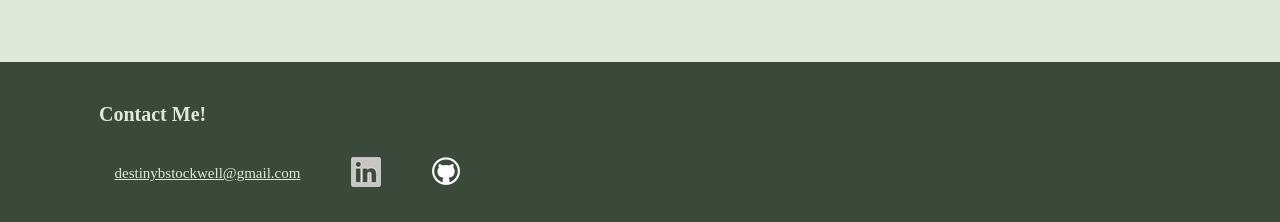
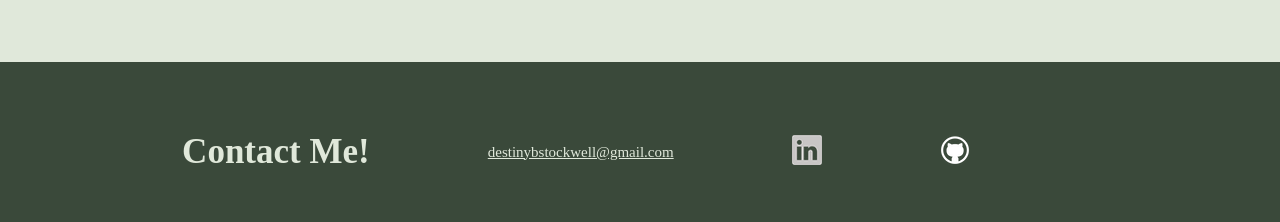
Before and after one commit to deststock/portfolio, a plain HTML site: page index.html in a window 1280 px wide. Shown: the part 2338-2560 px from the top of the page. Drawn offline with nearby package versions, Linux system fonts and the light colour scheme.

Commit message:
contact me changes

```diff
--- a/index.html
+++ b/index.html
@@ -69,6 +69,7 @@
             <div class="heading">
                 <h1>Projects</h1>
             </div>
+            <!-- project cards -->
             <div class="projectCard">
                 <div class="projCol1">
                     <h3> Education Connection | Full Stack Developer | <a href="https://github.com/deststock/EducationConnection" target="_blank"><img src="/static/GitHub.png" alt="GitHub logo"></a></h3>
@@ -110,8 +111,8 @@
     <section id="contactMe">
         <div class="container4">
             <div class="contactInfo">
-                <h1>Contact Me!</h1>
                 <div class="links">
+                    <h1>Contact Me!</h1>
                     <a href="mailto:destinybstockwell@gmail.com" target="_blank" class="email"> destinybstockwell@gmail.com </a>
                     <a href="https://www.linkedin.com/in/destiny-stockwell/" target="_blank"> <img src="/static/linkedinlogo.png" alt="linkedInLogo"></a>
                     <a href="https://github.com/deststock" target="_blank"> <img src="/static/GitHubWhite.png" alt="gitHubLogo"></a>
--- a/style.css
+++ b/style.css
@@ -18,11 +18,16 @@
     height: 70vh;
 }
 .links {
-    width: 35vw;
+    width: 80vw;
     display: flex;
     align-items: center;
     justify-content: space-evenly;
     padding-top: 20px;
+}
+
+.links h1 {
+    color: rgb(224, 232, 218);
+    font-size: 35px;
 }
 }
 
@@ -49,6 +54,11 @@
     align-items: flex-start;
     justify-content: space-evenly;
     padding-top: 20px;
+}
+
+.links h1 {
+    color: rgb(224, 232, 218);
+    font-size: 20px;
 }
 }
 
@@ -136,16 +146,11 @@ br {
     z-index: 3;
 }
 
-.contactInfo h1 {
-    color: rgb(224, 232, 218);
-    font-size: 20px;
-    padding: 10px 0px 10px 35px;
-}
-
 .contactInfo {
     margin-left: 5vw;
     width: 100%;
 }
+
 
 /* circles  */
 
```
Also changed, not shown: 2 other files.
